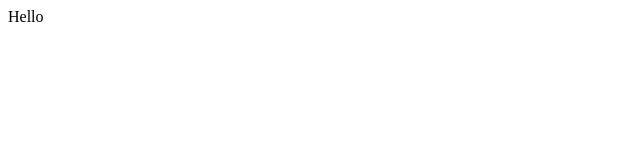
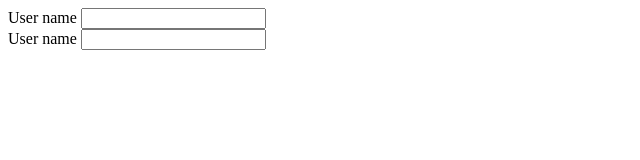
Before and after one commit to chamru/emp_mgmt_web_client, a website: page index.html in a window 1280 px wide. Shown: the whole page, without its empty margins (0-640 px from the left). Drawn offline with Linux system fonts and the light colour scheme.

Commit message:
Add login

```diff
--- a/index.html
+++ b/index.html
@@ -4,6 +4,13 @@
     <title>Employee Management Web Client</title>
 </head>
 <body>
-    <div>Hello</div>
+    <div>
+        <span>User name</span>
+        <input type="text">
+    </div>
+    <div>
+        <span>User name</span>
+        <input type="text">
+    </div>
 </body>
 </html>
```
